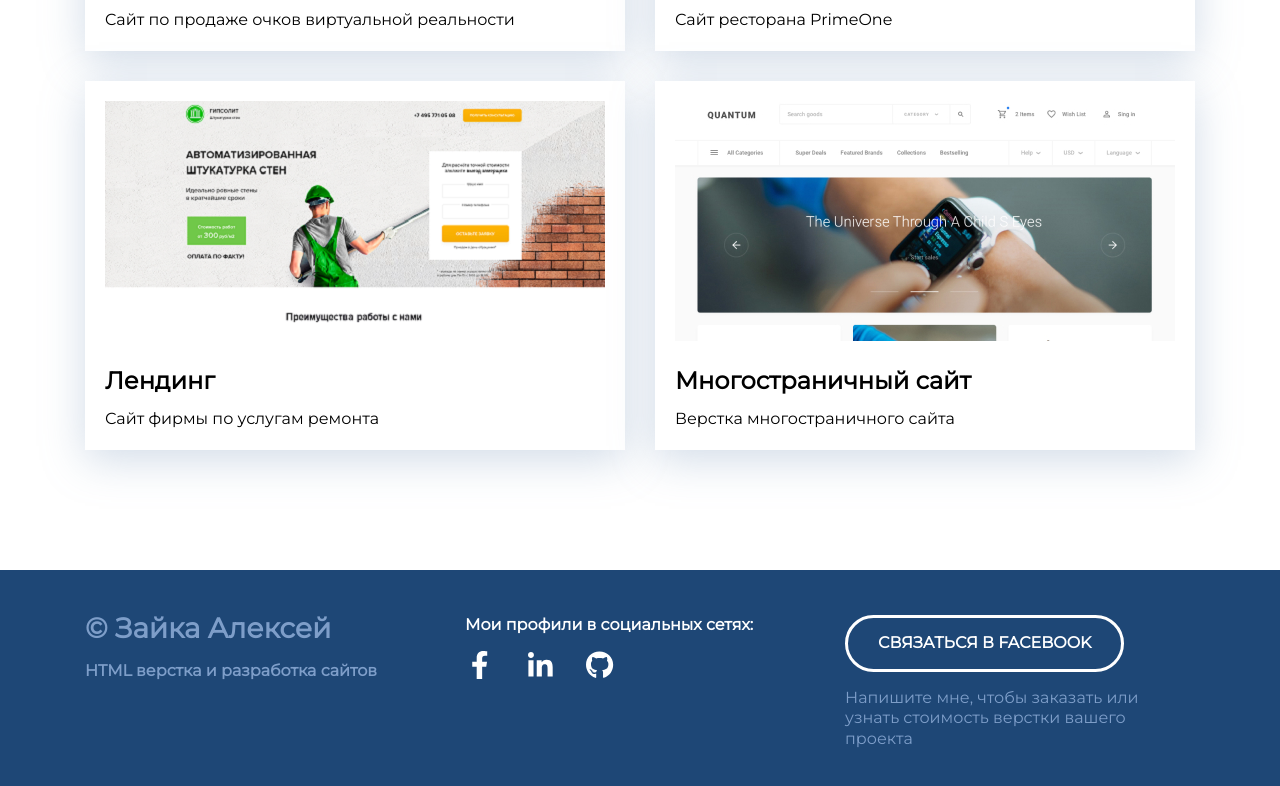
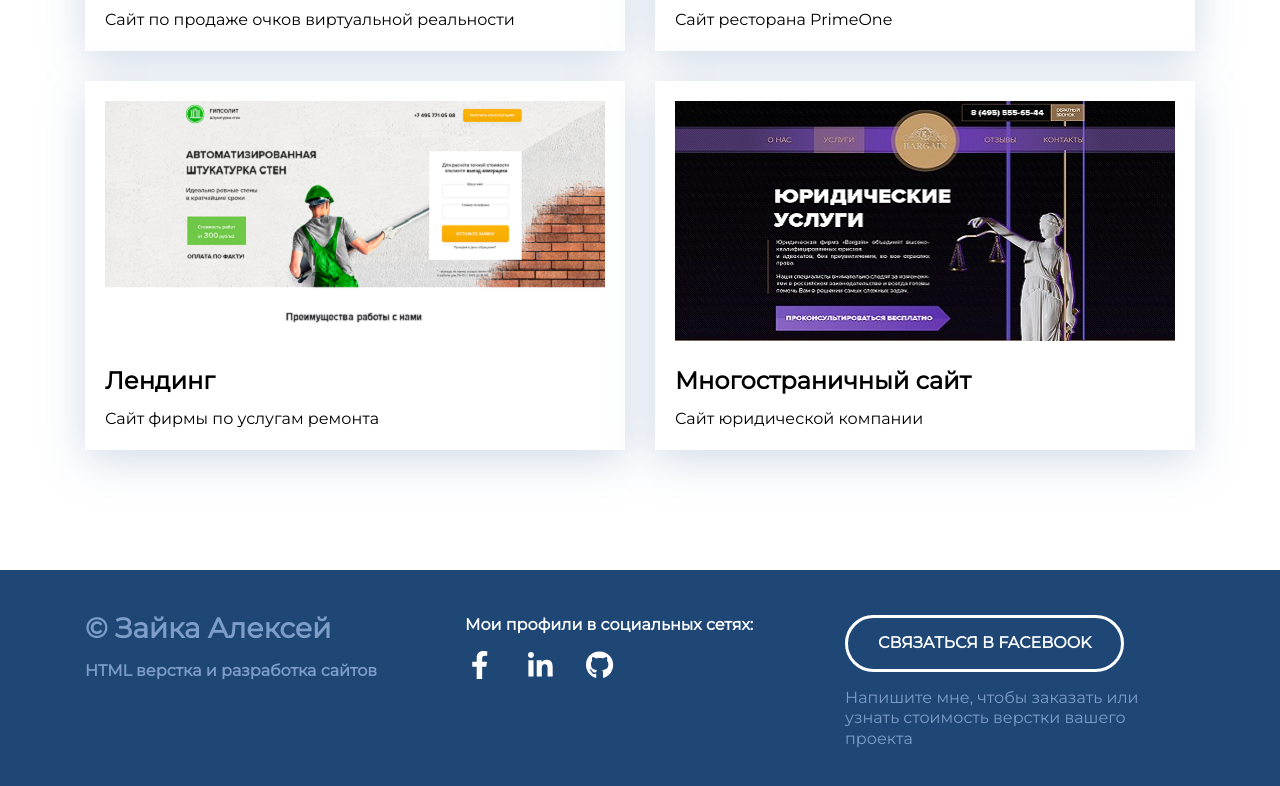
Before and after one commit to AlexeyZaika/portfolio, a plain HTML site: page index.html in a window 1280 px wide. Shown: the part 1318-2104 px from the top of the page. Drawn offline with Linux system fonts and the light colour scheme.

Commit message:
third commit

```diff
--- a/index.html
+++ b/index.html
@@ -4,6 +4,7 @@
 	<meta charset="UTF-8">
 	<meta name="viewport" content="width=device-width, initial-scale=1.0">
 	<title>Сайт портфолио</title>
+	<base target="_blank">
 	<link rel="stylesheet" href="./css/style.css">
 	<link rel="stylesheet" href="./css/media.css">
 	<link href="https://fonts.googleapis.com/css2?family=Montserrat&display=swap" rel="stylesheet">
@@ -45,9 +46,9 @@
 					</article>
 
 					<article class="card">
-						<img class="card-img" src="./img/portfolio/portfolio 4.jpg" alt="">
+						<a href="https://alexeyzaika.github.io/bargain/"><img class="card-img" src="./img/portfolio/bargain.jpg" alt=""></a>
 						<h3 class="card-title">Многостраничный сайт</h3>
-						<p>Верстка многостраничного сайта</p>
+						<p>Сайт юридической компании</p>
 					</article>
 				</div>
 
```
Also changed, not shown: img/portfolio/bargain.jpg (added).
